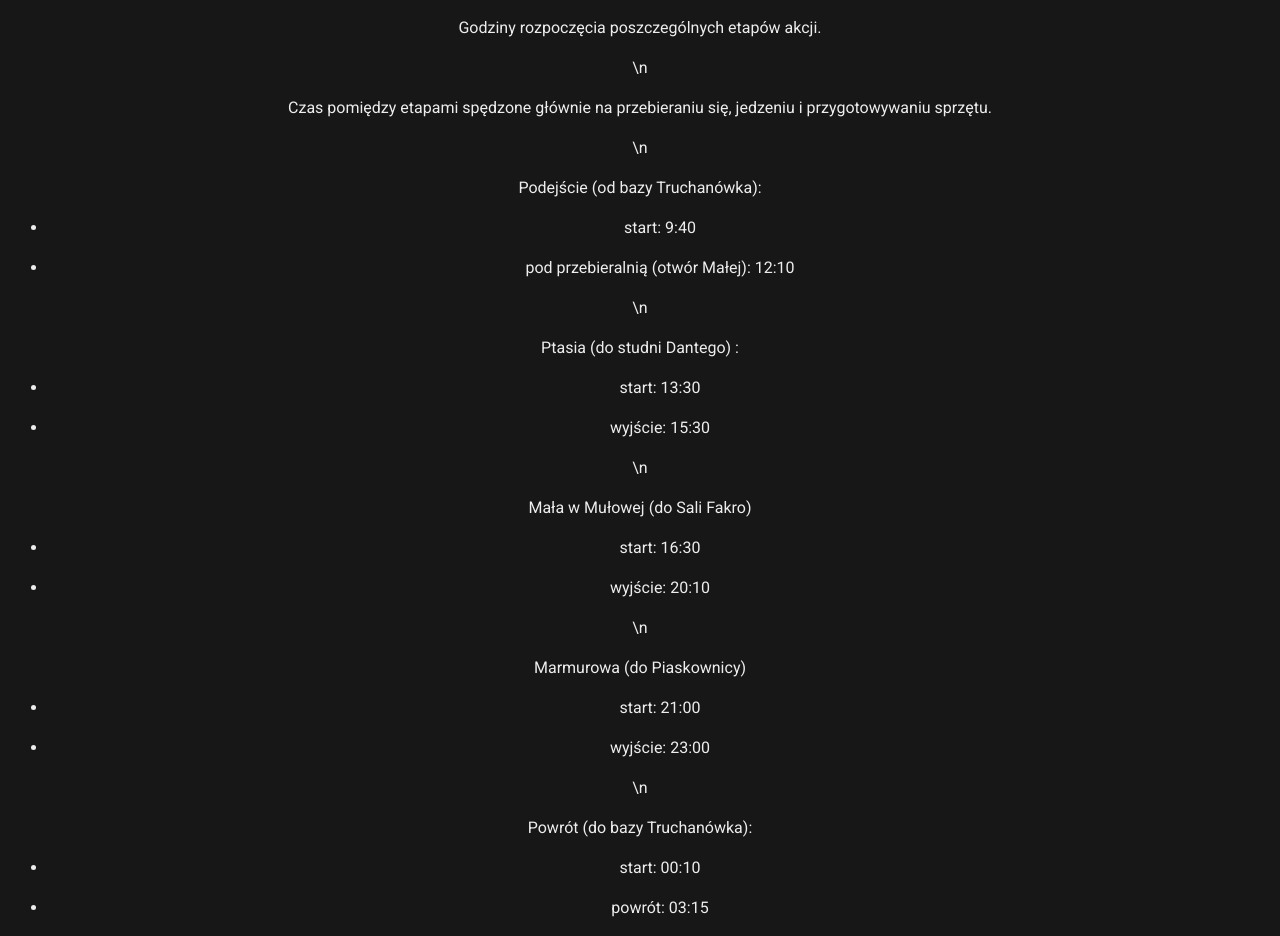
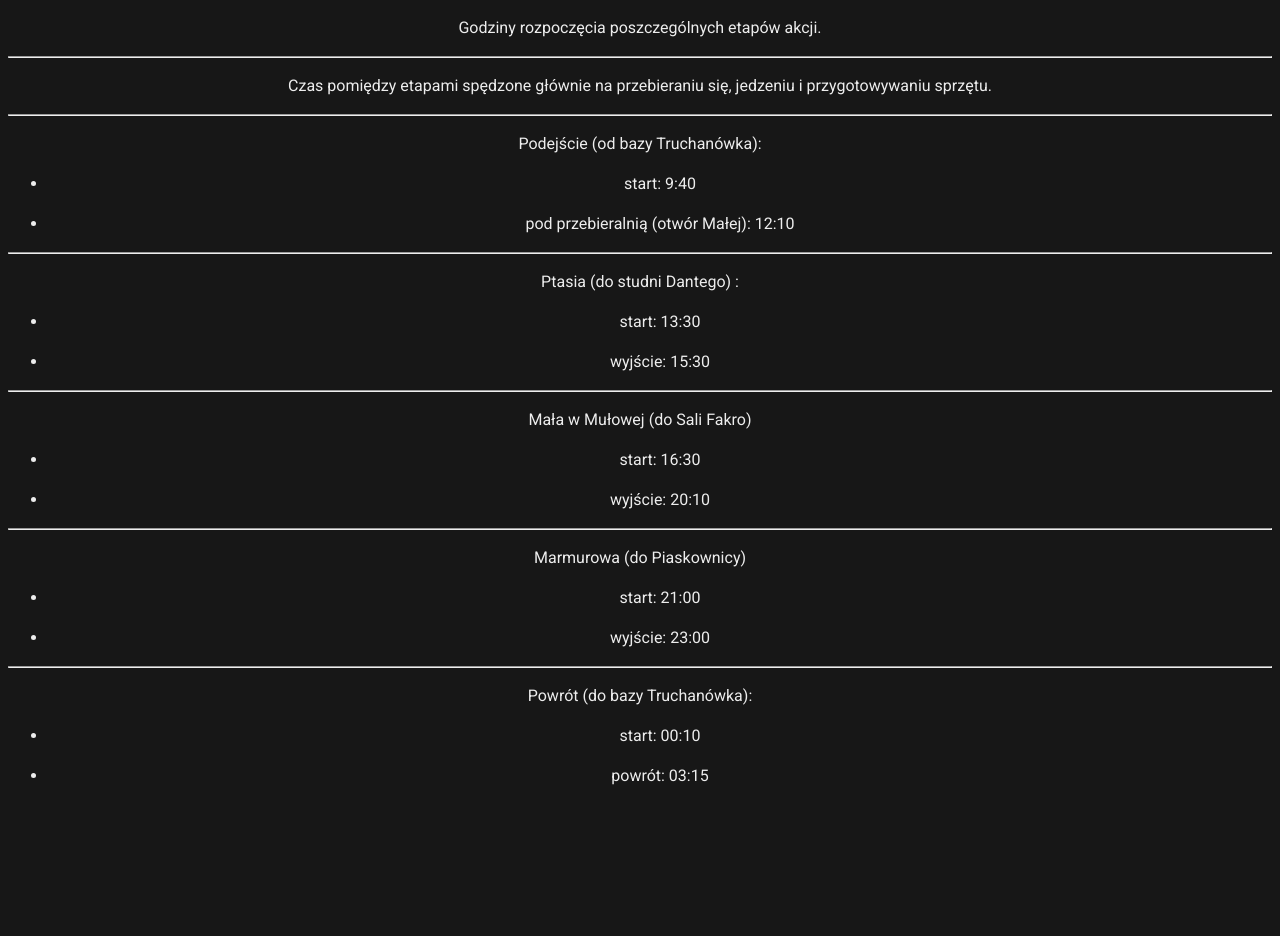
Before and after one commit to dziury/szkice, a Jekyll site: the page built from Relacje/MUŁ - Mułowa Łańcuchówka.md, in a window 1280 px wide. Built offline with Jekyll 4.4.1, drawn with Linux system fonts in a browser that asks for light colours; our own code applies the rules of GitHub Pages for plain Markdown files; after the commit the page ends 900 px from its top, so only the background shows below that.

Commit message:
horizontal lines added

```diff
--- a/Relacje/MUŁ - Mułowa Łańcuchówka.md
+++ b/Relacje/MUŁ - Mułowa Łańcuchówka.md
@@ -1,10 +1,14 @@
 Godziny rozpoczęcia poszczególnych etapów akcji.
 
-\n
+---
+
+
 
 Czas pomiędzy etapami spędzone głównie na przebieraniu się, jedzeniu i przygotowywaniu sprzętu.
 
-\n
+---
+
+
 
 Podejście (od bazy Truchanówka):
 
@@ -12,7 +16,9 @@ Podejście (od bazy Truchanówka):
 
 - pod przebieralnią (otwór Małej): 12:10
 
-\n
+---
+
+
 
 Ptasia (do studni Dantego) :
 
@@ -20,7 +26,9 @@ Ptasia (do studni Dantego) :
 
 - wyjście: 15:30
 
-\n
+---
+
+
 
 Mała w Mułowej (do Sali Fakro)
 
@@ -28,7 +36,9 @@ Mała w Mułowej (do Sali Fakro)
 
 - wyjście: 20:10
 
-\n
+---
+
+
 
 Marmurowa (do Piaskownicy)
 
@@ -36,7 +46,9 @@ Marmurowa (do Piaskownicy)
 
 - wyjście: 23:00
 
-\n
+---
+
+
 
 Powrót (do bazy Truchanówka):
 
```
